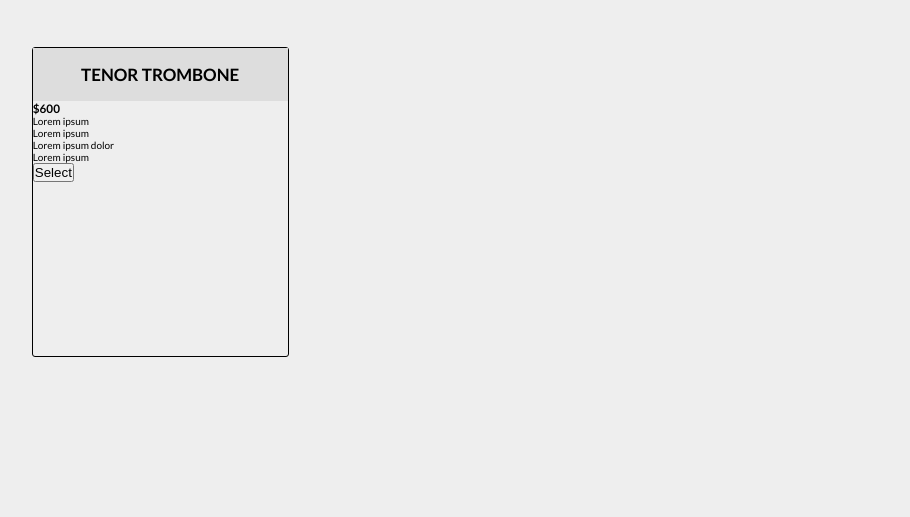
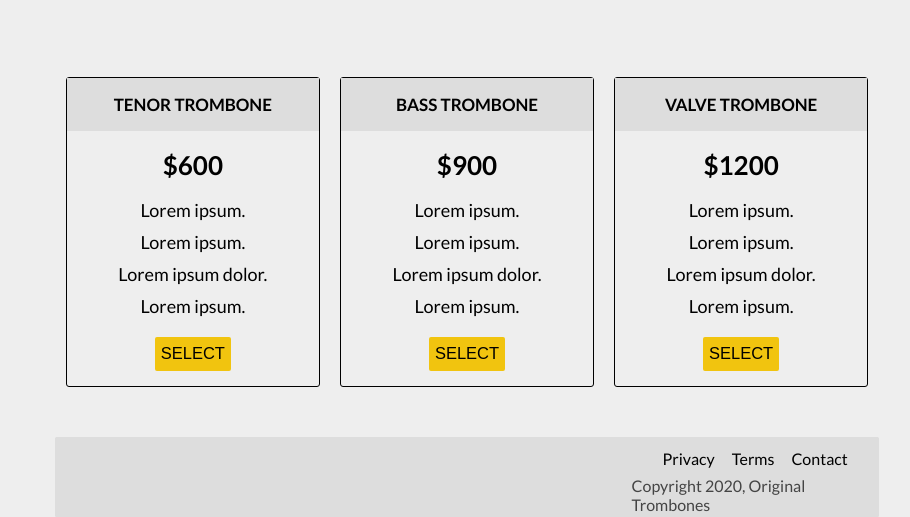
Before and after one commit to Javiuty/original_trombones, a plain HTML site: page index.html in a window 1280 px wide. Shown: the part 1057-1574 px from the top of the page, without its empty margins (173-1083 px from the left). Before the commit the page ends 1414 px from the top, so only its background shows below. Drawn offline with Linux system fonts and the light colour scheme.

Commit message:
finishing style

```diff
--- a/css/style.css
+++ b/css/style.css
@@ -3,6 +3,7 @@
   --color-gray: #eee;
   --color-gray-dark: #ddd;
   --color-yellow: #f1c40f;
+  --color-gray-2: #444;
 }
 
 /* BASE */
@@ -29,7 +30,12 @@ body {
     display: grid;
     grid-template-columns: 1fr 1fr 1fr;
     grid-template-rows: 1;
-    grid-column-gap: 5rem;
+    grid-column-gap: 2rem;
+}
+
+/* UTILITIES */
+.margin-bottom-small {
+    margin-bottom: 6%;
 }
 
 /* HEADER */
@@ -162,6 +168,11 @@ body {
 
 /* CARDS SECTIONS */
 
+.cards {
+    padding: 5rem;
+    padding-top: 3rem;
+}
+
 .cards__container {
     border: 1px solid black;
     border-radius: 3px;
@@ -185,3 +196,75 @@ body {
     font-size: 1.7rem;
 
 }
+
+.cards__container-lower {
+    text-align: center;
+    font-size: 1.8rem;
+
+}
+
+.cards__price {
+    font-size: 2.6rem;
+    padding: 1.8rem;
+    padding-bottom: 1.3rem;
+}
+
+.cards__paragraph {
+    padding: .50rem;
+}
+
+
+.cards__button {
+    width: 30%;
+    height: 15%;
+    border: none;
+    background-color: var(--color-yellow);
+    color: black;
+    text-transform: uppercase;
+    font-size: 1.65rem;
+    cursor: pointer;
+    border-radius: 2px;
+}
+
+.cards__button:hover {
+    background-color: orange;
+    transition: 1s;
+}
+
+/* FOOTER */
+.footer {
+    width: 64.3%;
+    height: 8rem;
+    background-color: var(--color-gray-dark);
+    margin: 0 auto;
+    border-radius: 1.5px;
+
+    display: flex;
+    justify-content: flex-end;
+}
+
+.footer__container {
+    width: 30%;
+    display: flex;
+    justify-content: center;
+    align-items: center;
+    flex-direction: column;
+}
+
+.footer__list {
+    font-size: 1.6rem;
+    font-weight: 500;
+    display: flex;
+
+}
+
+.footer__item {
+    list-style: none;
+    padding: .85rem;
+    cursor: pointer;
+}
+
+.footer__copy {
+    font-size: 1.6rem;
+    color: var(--color-gray-2);
+}
--- a/index.html
+++ b/index.html
@@ -63,14 +63,54 @@
                 </div>
                 <div class="cards__container-lower">
                     <h3 class="cards__price">$600</h3>
-                    <p>Lorem ipsum</p>
-                    <p>Lorem ipsum</p>
-                    <p>Lorem ipsum dolor</p>
-                    <p>Lorem ipsum</p>
+                    <p class="cards__paragraph">Lorem ipsum.</p>
+                    <p class="cards__paragraph">Lorem ipsum.</p>
+                    <p class="cards__paragraph">Lorem ipsum dolor.</p>
+                    <p class="cards__paragraph margin-bottom-small">Lorem ipsum.</p>
+                    <button class="cards__button">Select</button>
+                </div>
+            </div>
+            <div class="cards__container">
+                <div class="cards__container-upper">
+                    <h2 class="cards__title">bass trombone</h2>
+                </div>
+                <div class="cards__container-lower">
+                    <h3 class="cards__price">$900</h3>
+                    <p class="cards__paragraph">Lorem ipsum.</p>
+                    <p class="cards__paragraph">Lorem ipsum.</p>
+                    <p class="cards__paragraph">Lorem ipsum dolor.</p>
+                    <p class="cards__paragraph margin-bottom-small">Lorem ipsum.</p>
+                    <button class="cards__button">Select</button>
+                </div>
+            </div>
+            <div class="cards__container">
+                <div class="cards__container-upper">
+                    <h2 class="cards__title">valve trombone</h2>
+                </div>
+                <div class="cards__container-lower">
+                    <h3 class="cards__price">$1200</h3>
+                    <p class="cards__paragraph">Lorem ipsum.</p>
+                    <p class="cards__paragraph">Lorem ipsum.</p>
+                    <p class="cards__paragraph">Lorem ipsum dolor.</p>
+                    <p class="cards__paragraph margin-bottom-small">Lorem ipsum.</p>
                     <button class="cards__button">Select</button>
                 </div>
             </div>
         </div>
     </section>
+    <footer class="footer">
+        <div class="footer__container">
+            <div class="footer__container-upper">
+                <ul class="footer__list">
+                    <li class="footer__item">Privacy</li>
+                    <li class="footer__item">Terms</li>
+                    <li class="footer__item">Contact</li>
+                </ul>
+            </div>
+            <div class="footer__container-lower">
+                <p class="footer__copy">Copyright 2020, Original Trombones</p>
+            </div>
+        </div>
+    </footer>
 </body>
 </html>
```
